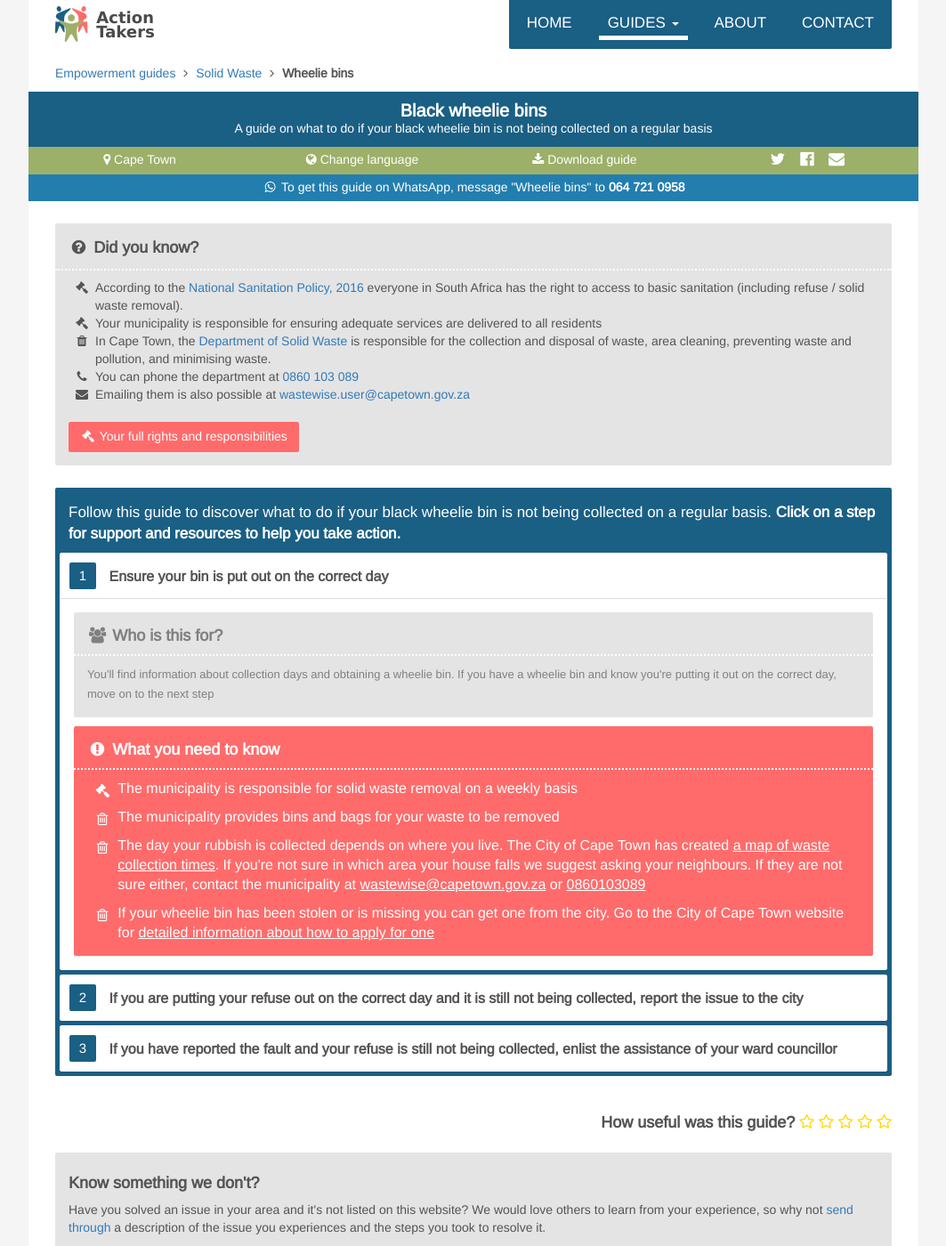
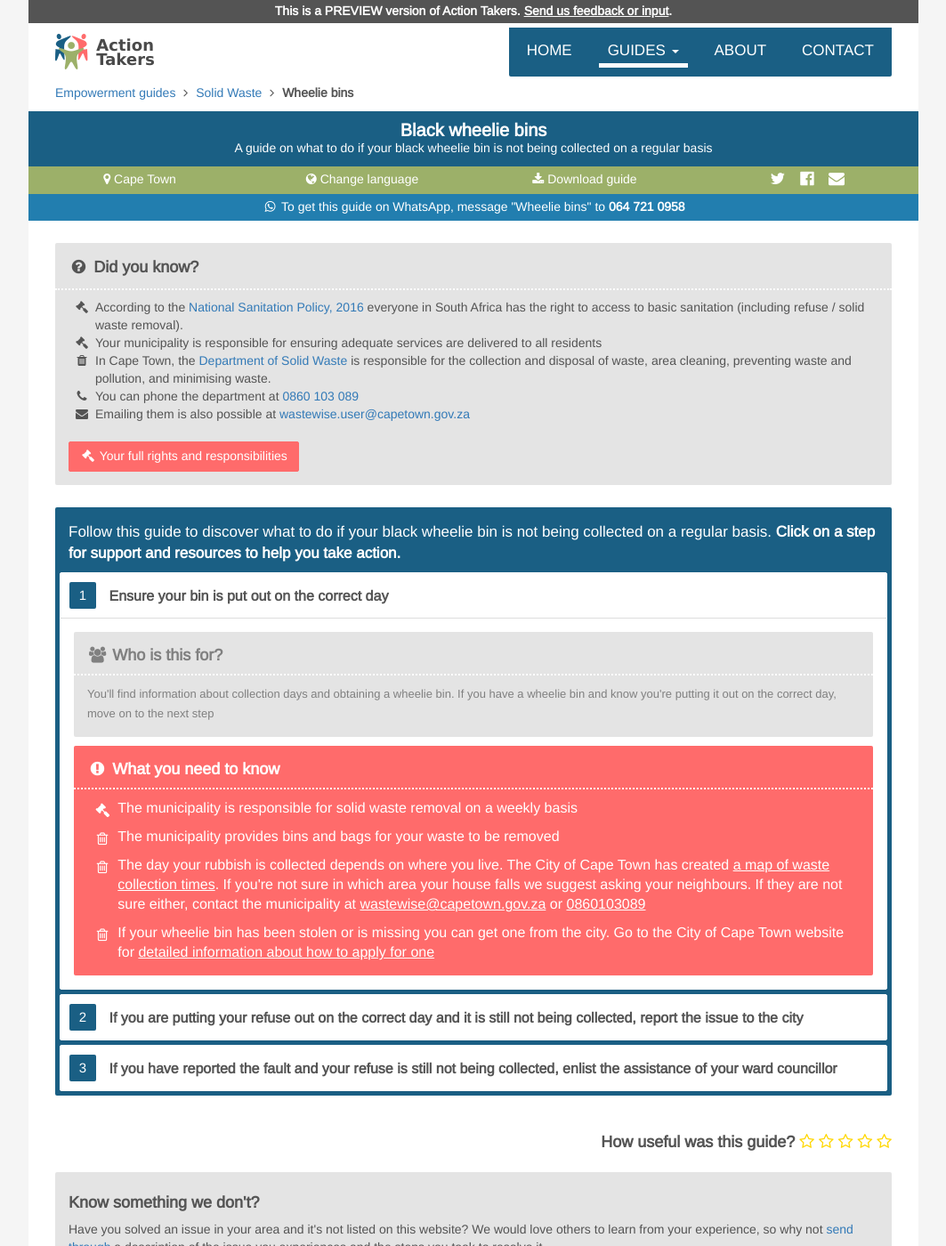
Before and after one commit to OpenUpSA/action-takers, a Jekyll site: the page built from _guides/wheelie-bins.md, in a window 1280 px wide and 1400 px high. Shown: the whole window at 89% size, without its empty margins (108-1171 px from the left). Built offline with Jekyll 4.4.1, drawn with Linux system fonts in a browser that asks for light colours; nearby versions of some CDN libraries.

Commit message:
analytics, preview banner

```diff
--- a/_includes/head.html
+++ b/_includes/head.html
@@ -28,7 +28,4 @@
   <link rel="stylesheet" href="https://maxcdn.bootstrapcdn.com/bootstrap/3.3.7/css/bootstrap.min.css" integrity="sha384-BVYiiSIFeK1dGmJRAkycuHAHRg32OmUcww7on3RYdg4Va+PmSTsz/K68vbdEjh4u" crossorigin="anonymous">
   <link rel="stylesheet" href="https://maxcdn.bootstrapcdn.com/font-awesome/4.7.0/css/font-awesome.min.css">
   <link rel="stylesheet"  href="/css/main.css">
-
-  <script src="https://code.jquery.com/jquery-3.1.1.min.js"></script>
-
 </head>
--- a/_includes/header.html
+++ b/_includes/header.html
@@ -1,7 +1,10 @@
+
 <nav class="navbar navbar-default navbar-fixed-top">
   <div class="container">
     <!-- Brand and toggle get grouped for better mobile display -->
+    <div class="preview-banner">This is a PREVIEW version of Action Takers. <a href="">Send us feedback or input</a>.</div>
     <div class="navbar-header">
+
       <button class="visible-xs nav-button" type="button" data-toggle="collapse" data-target="#navbar-collapse" aria-expanded="false">
         Menu
         <span class="sr-only">Toggle navigation</span>
--- a/_layouts/base.html
+++ b/_layouts/base.html
@@ -4,17 +4,17 @@
   {% include head.html %}
 
   <body>
-
     {% include header.html %}
 
     {{ content }}
 
     {% include footer.html %}
 
+    <script src="https://code.jquery.com/jquery-3.1.1.min.js"></script>
     <script src="https://maxcdn.bootstrapcdn.com/bootstrap/3.3.7/js/bootstrap.min.js" integrity="sha384-Tc5IQib027qvyjSMfHjOMaLkfuWVxZxUPnCJA7l2mCWNIpG9mGCD8wGNIcPD7Txa" crossorigin="anonymous"></script>
-
     <script src="/js/action-takers.js"></script>
 
+    <!-- google analytics -->
     <script>
       (function(i,s,o,g,r,a,m){i['GoogleAnalyticsObject']=r;i[r]=i[r]||function(){
       (i[r].q=i[r].q||[]).push(arguments)},i[r].l=1*new Date();a=s.createElement(o),
--- a/_layouts/guide.html
+++ b/_layouts/guide.html
@@ -26,10 +26,10 @@
       <i class="fa fa-download" aria-hidden="true"></i> <a href="../pdf/{{ page.name }}.pdf" target="_blank">Download guide</a>
     </div>
     <div class="col-sm-3 col-xs-6 page-share">
-      <a class="whatsapp hidden-md hidden-lg" href="whatsapp://send?text=http://actiontakers.co.za{{ page.url }}"><i class="fa fa-fw fa-whatsapp" aria-hidden="true"></i></a>
-      <a class="twitter" href=""><i class="fa fa-fw fa-twitter" aria-hidden="true"></i></a>
-      <a class="facebook" href=""><i class="fa fa-fw fa-facebook-official" aria-hidden="true"></i></a>
-      <a class="email" href=""><i class="fa fa-fw fa-envelope" aria-hidden="true"></i></a>
+      <a network="whatsapp" class="whatsapp hidden-md hidden-lg" href="whatsapp://send?text=http://actiontakers.co.za{{ page.url }}"><i class="fa fa-fw fa-whatsapp" aria-hidden="true"></i></a>
+      <a network="twitter" class="twitter" href=""><i class="fa fa-fw fa-twitter" aria-hidden="true"></i></a>
+      <a network="facebook" class="facebook" href=""><i class="fa fa-fw fa-facebook-official" aria-hidden="true"></i></a>
+      <a network="email" class="email" href=""><i class="fa fa-fw fa-envelope" aria-hidden="true"></i></a>
     </div>
   </div>
 
--- a/css/main.scss
+++ b/css/main.scss
@@ -47,6 +47,21 @@
 
 .container {
   background-color: #fff;
+}
+
+.preview-banner {
+  background-color: $dark-gray;
+  color: #fff;
+  font-weight: bold;
+  padding: 3px;
+  text-align: center;
+  margin-left: -15px;
+  margin-right: -15px;
+  margin-bottom: 5px;
+  a {
+    color: #fff;
+    text-decoration: underline;
+  }
 }
 
 footer {
@@ -240,12 +255,15 @@
 }
 
 .navbar-margin {
-  margin-top: 53px;
+  margin-top: 75px; // when banner is gone this is 53px
   padding: 5px;
   padding-bottom: 40px;
   min-height: calc(100vh - 113px);
   @media (min-width: 750px) {
     padding: 20px 30px 40px 30px;
+  }
+  @media (max-width: 768px) {
+    margin-top: 100px; // when banner is gone this is can be removed
   }
   .row {
     margin-right: -5px;
--- a/js/action-takers.js
+++ b/js/action-takers.js
@@ -1,21 +1,28 @@
+var url = window.location.href;
+
 $(".page-share .facebook").on("click", function(e) {
   e.preventDefault();
-  window.open("https://www.facebook.com/sharer/sharer.php?u="+window.location.href,
-    "share", "width=600, height=400, scrollbars=no");
+  window.open("https://www.facebook.com/sharer/sharer.php?u="+window.location.href, "share", "width=600, height=400, scrollbars=no");
   ga('send', 'social', 'facebook', 'share', url);
 });
 
 $(".page-share .twitter").on("click", function(e) {
   e.preventDefault();
-  window.open("https://twitter.com/intent/tweet?&url="+window.location.href,
-    "share", "width=600, height=400, scrollbars=no");
+  window.open("https://twitter.com/intent/tweet?&url="+window.location.href, "share", "width=600, height=400, scrollbars=no");
   ga('send', 'social', 'twitter', 'share', url);
 });
 
 $(".page-share .email").on("click", function(e) {
   e.preventDefault();
-  var url = window.location.href;
   var emailTitle = encodeURIComponent(document.title).replace(/&/g, '%26');
   window.location = 'mailto:?subject=' + emailTitle + '&body=I saw this on Action Takers and thought you might be interested: ' + url;
   ga('send', 'social', 'email', 'share', url);
 });
+
+$(".guide-meta .download").click(function() {
+  ga('send', 'event', 'pdf', 'download', url);
+});
+
+$(".panel-heading.title-box > div").click(function() {
+  ga('send', 'event', 'step toggle', $(".circle",this).text() + ". " + $(".title",this).text(), url );
+});
```
